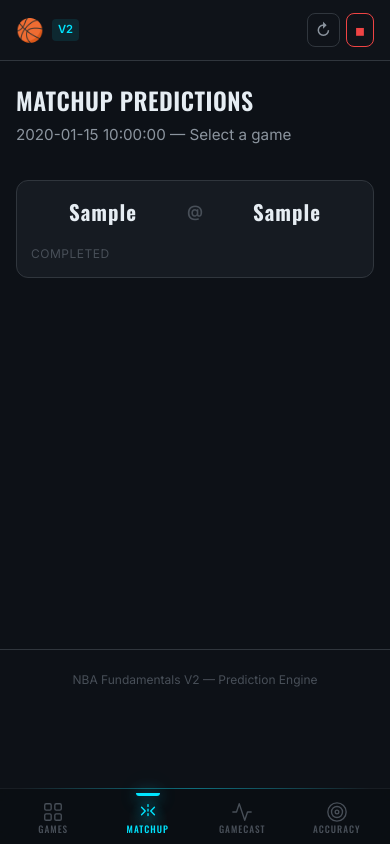
After one commit to sk408/nba_v2, a Flask app: template src/web/templates/matchup_picker.html in a window 390 px wide. The commit adds this page. Run offline with Flask 3, Linux system fonts and the light colour scheme; the template is opened without the code that fills it: most values are stand-ins (such as "Sample title", 1, 10 or a date in 2020).

Commit message:
feat: add /matchup picker page for mobile bottom nav
- New /matchup route lists today's games from game_odds or ESPN fallback
- Maps ESPN team abbreviations to internal IDs for prediction links
- Each game card links to /matchup/HID/AID/DATE for full predictions
- New matchup_picker.html template with game grid
- Bottom nav Matchup tab now links to /matchup instead of /

Co-Authored-By: Claude Opus 4.6 <noreply@anthropic.com>

```diff
--- a/src/web/app.py
+++ b/src/web/app.py
@@ -133,6 +133,52 @@ def dashboard():
         today=today,
         game_count=len(predictions) or len(espn_games),
     )
+
+
+@app.route("/matchup")
+def matchup_picker():
+    """Game picker for matchup predictions."""
+    from src.database import db
+    from src.analytics.stats_engine import get_team_abbreviations
+
+    today = datetime.now().strftime("%Y-%m-%d")
+    abbr_map = get_team_abbreviations()
+    games = []
+
+    try:
+        odds_games = db.fetch_all(
+            "SELECT home_team_id, away_team_id FROM game_odds WHERE game_date = ?",
+            (today,),
+        )
+        if odds_games:
+            for g in odds_games:
+                games.append({
+                    "home_id": g["home_team_id"],
+                    "away_id": g["away_team_id"],
+                    "home_abbr": abbr_map.get(g["home_team_id"], "???"),
+                    "away_abbr": abbr_map.get(g["away_team_id"], "???"),
+                })
+        else:
+            from src.data.gamecast import fetch_espn_scoreboard
+            abbr_to_id = {v: k for k, v in abbr_map.items()}
+            for g in fetch_espn_scoreboard():
+                h_id = abbr_to_id.get(g["home_team"])
+                a_id = abbr_to_id.get(g["away_team"])
+                if h_id and a_id:
+                    games.append({
+                        "home_id": h_id,
+                        "away_id": a_id,
+                        "home_abbr": g["home_team"],
+                        "away_abbr": g["away_team"],
+                        "home_score": g.get("home_score"),
+                        "away_score": g.get("away_score"),
+                        "status": g.get("short_detail") or g.get("status"),
+                        "state": g.get("state"),
+                    })
+    except Exception as e:
+        logger.error("Matchup picker error: %s", e, exc_info=True)
+
+    return render_template("matchup_picker.html", games=games, today=today)
 
 
 @app.route("/matchup/<int:home_id>/<int:away_id>/<date>")
--- a/src/web/templates/base.html
+++ b/src/web/templates/base.html
@@ -115,7 +115,7 @@
             </svg>
             <span>Games</span>
         </a>
-        <a href="/" class="bnav-item {% if '/matchup' in request.path %}active{% endif %}">
+        <a href="/matchup" class="bnav-item {% if '/matchup' in request.path %}active{% endif %}">
             <svg width="24" height="24" viewBox="0 0 24 24" fill="none" stroke="currentColor" stroke-width="1.5" stroke-linecap="round" stroke-linejoin="round">
                 <path d="M5 8l4 4-4 4"/>
                 <path d="M19 8l-4 4 4 4"/>
--- /dev/null
+++ b/src/web/templates/matchup_picker.html
@@ -0,0 +1,39 @@
+{% extends "base.html" %}
+{% block title %}Matchup — NBA Fundamentals V2{% endblock %}
+
+{% block content %}
+<div class="page-header">
+    <h1 class="page-title">Matchup Predictions</h1>
+    <span class="page-subtitle">{{ today }} &mdash; Select a game</span>
+</div>
+
+{% if games %}
+<div class="game-grid">
+    {% for g in games %}
+    <a href="/matchup/{{ g.home_id }}/{{ g.away_id }}/{{ today }}" class="game-card">
+        <div class="card-teams">
+            <div class="team-block away">
+                <span class="team-abbr">{{ g.away_abbr }}</span>
+            </div>
+            <div class="at-symbol">@</div>
+            <div class="team-block home">
+                <span class="team-abbr">{{ g.home_abbr }}</span>
+            </div>
+        </div>
+        <div class="card-score">
+            {% if g.state and g.state != 'pre' %}
+            <span class="score-value">{{ g.away_score }} - {{ g.home_score }}</span>
+            {% endif %}
+            <span class="score-label">{{ g.status or 'Tap for prediction' }}</span>
+        </div>
+    </a>
+    {% endfor %}
+</div>
+{% else %}
+<div class="empty-state">
+    <div class="empty-icon">&#127936;</div>
+    <h2>No Games Today</h2>
+    <p>Check back on a game day for matchup predictions.</p>
+</div>
+{% endif %}
+{% endblock %}
```
